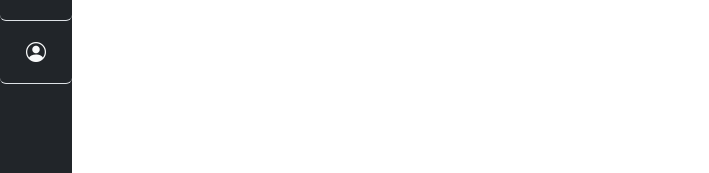
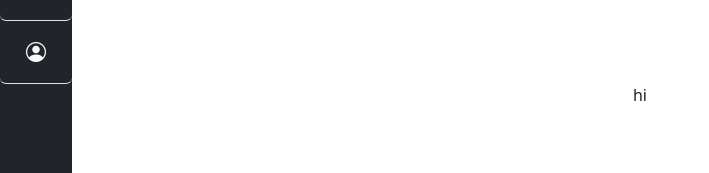
Before and after one commit to IsurikaDaniel/Inventory-System-frontEnd-react-, a React (Vite) app: page / in a window 1280 px wide. Shown: the part 305-478 px from the top of the page, without its empty margins (0-709 px from the left). Built offline with nearby package versions, Linux system fonts and the light colour scheme.

Commit message:
stock code implementation

```diff
--- a/src/App.jsx
+++ b/src/App.jsx
@@ -1,14 +1,17 @@
 import React from "react";
 // import Login from "./MainComponents/Login";
 // import SingUp from "./MainComponents/SingUp";
-import SideBar from "./common/SideBar";
+// import SideBar from "./common/SideBar";
+import Stock from "./SubComponents/Stock"; // Ensure path is correct
 import "./App.css";
+
 function App() {
   return (
     <div>
       {/* <Login /> */}
       {/* <SingUp /> */}
-      <SideBar />
+      {/* <SideBar /> */}
+      <Stock />
     </div>
   );
 }
--- /dev/null
+++ b/src/SubComponents/Stock.jsx
@@ -0,0 +1,18 @@
+import React from "react";
+import "bootstrap/dist/css/bootstrap.min.css";
+import "bootstrap-icons/font/bootstrap-icons.css";
+import "../SubComponents/Stock.css"; // Confirm path is correct
+import SideBar from "../common/SideBar"; // Adjusted path if needed
+
+function Stock() {
+  return (
+    <div className="d-flex">
+      <SideBar />
+      <div className="stockContainer p-3">
+        hi
+      </div>
+    </div>
+  );
+}
+
+export default Stock;
```
Also changed, not shown: src/SubComponents/Stock.css (added).
